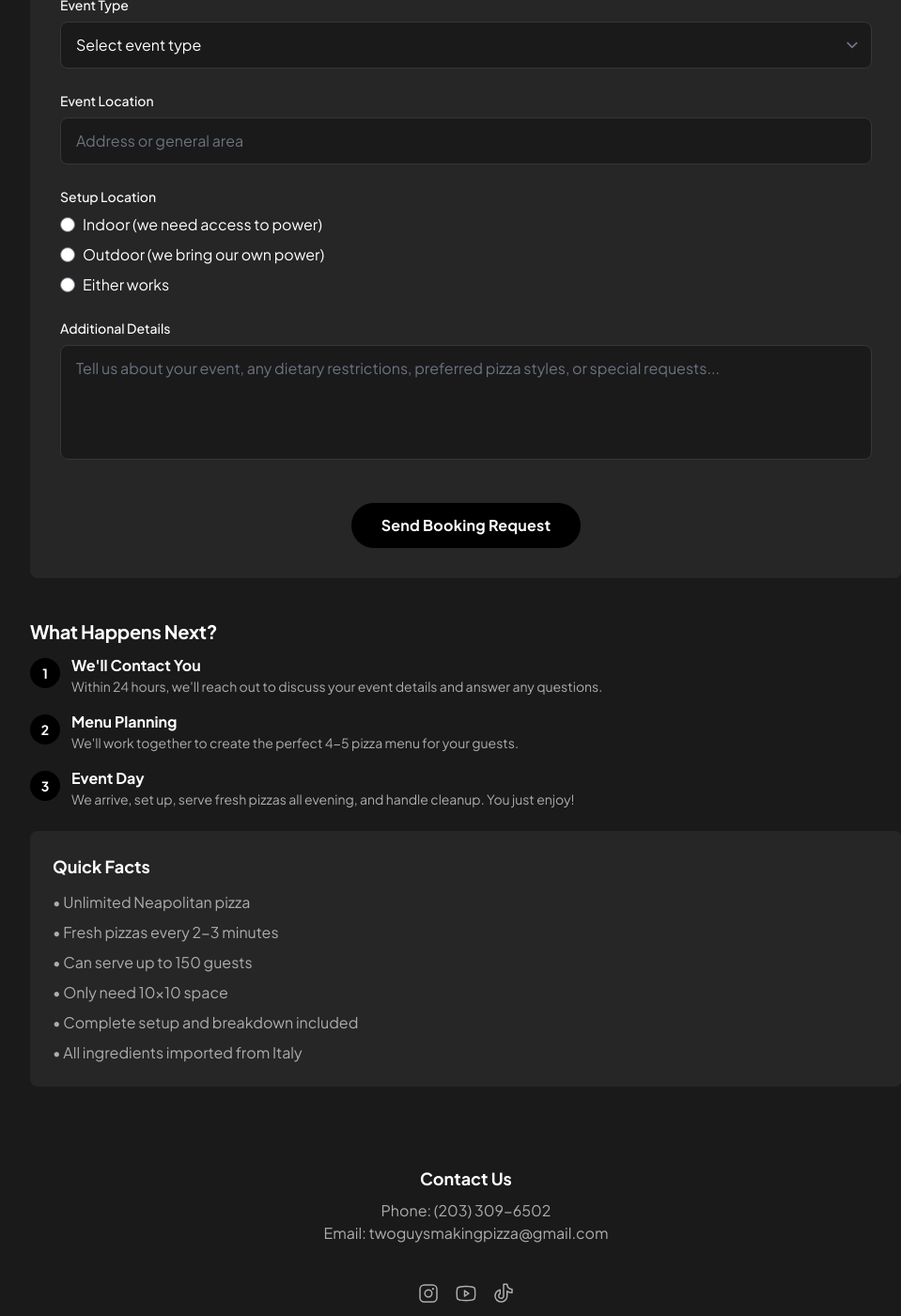
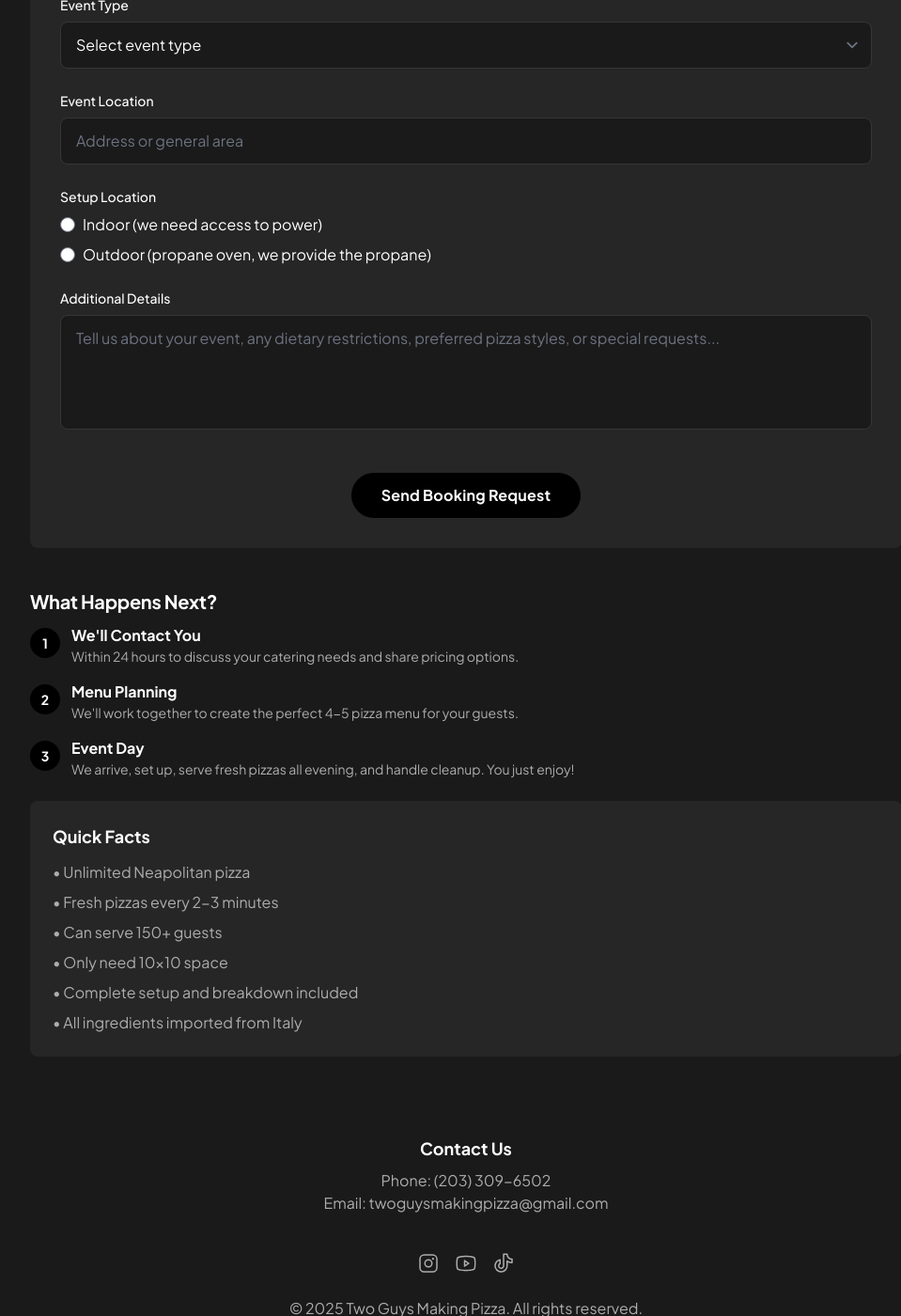
Before and after one commit to TwoGuysMakingPizza/site-main, a Jekyll site: the page built from book.md, in a window 1280 px wide and 1400 px high, scrolled down 582 px. Shown: the whole window at 94% size, without its empty margins (144-1103 px from the left). Built offline with Jekyll 4.4.1, drawn with Linux system fonts in a browser that asks for light colours.

Commit message:
Update book.md

```diff
--- a/book.md
+++ b/book.md
@@ -85,11 +85,7 @@
                         </label>
                         <label class="flex items-center text-white">
                             <input type="radio" name="setup" value="outdoor" class="mr-2">
-                            Outdoor (we bring our own power)
-                        </label>
-                        <label class="flex items-center text-white">
-                            <input type="radio" name="setup" value="either" class="mr-2">
-                            Either works
+                            Outdoor (propane oven, we provide the propane)
                         </label>
                     </div>
                 </div>
@@ -115,7 +111,7 @@
                 </div>
                 <div>
                     <h4 class="text-white font-semibold">We'll Contact You</h4>
-                    <p class="text-[#adadad] text-sm">Within 24 hours, we'll reach out to discuss your event details and answer any questions.</p>
+                    <p class="text-[#adadad] text-sm">Within 24 hours to discuss your catering needs and share pricing options.</p>
                 </div>
             </div>
             <div class="flex items-start gap-3">
@@ -143,7 +139,7 @@
             <ul class="text-[#adadad] space-y-2">
                 <li>• Unlimited Neapolitan pizza</li>
                 <li>• Fresh pizzas every 2-3 minutes</li>
-                <li>• Can serve up to 150 guests</li>
+                <li>• Can serve 150+ guests</li>
                 <li>• Only need 10x10 space</li>
                 <li>• Complete setup and breakdown included</li>
                 <li>• All ingredients imported from Italy</li>
```
